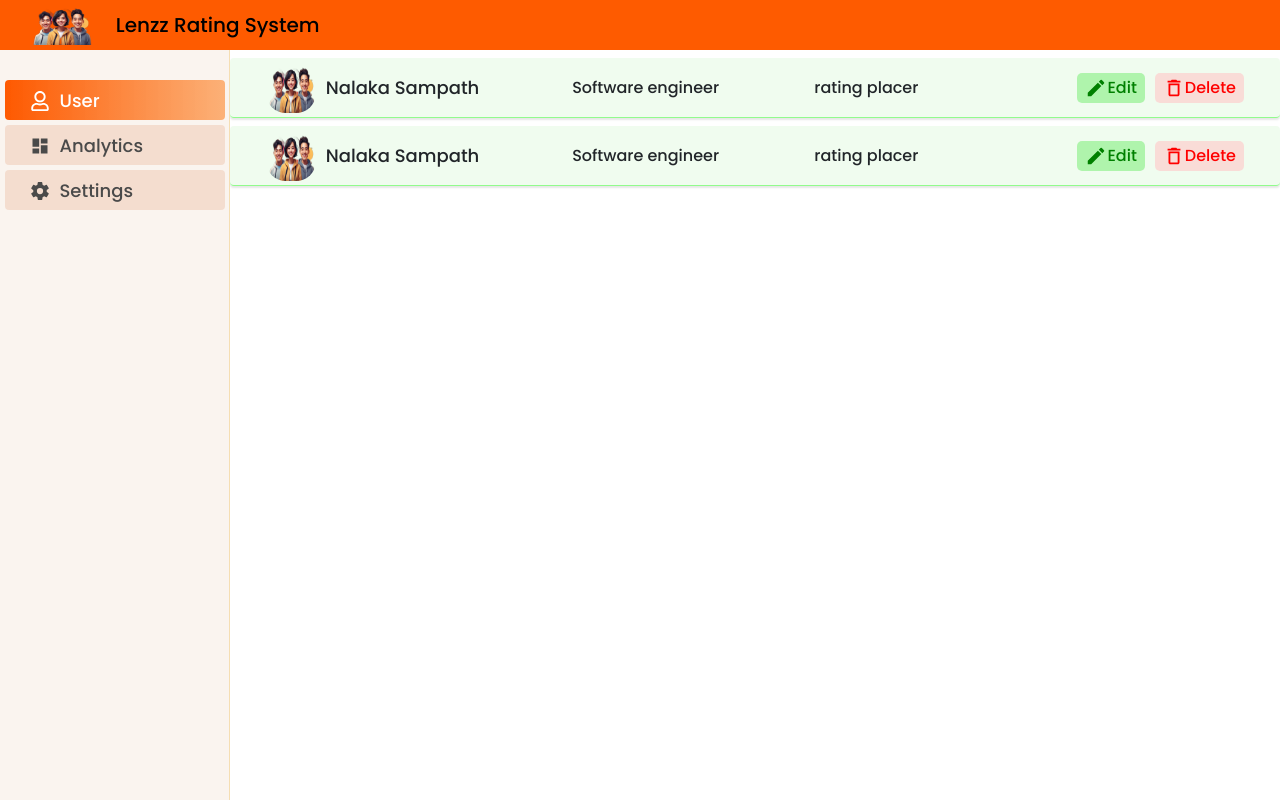
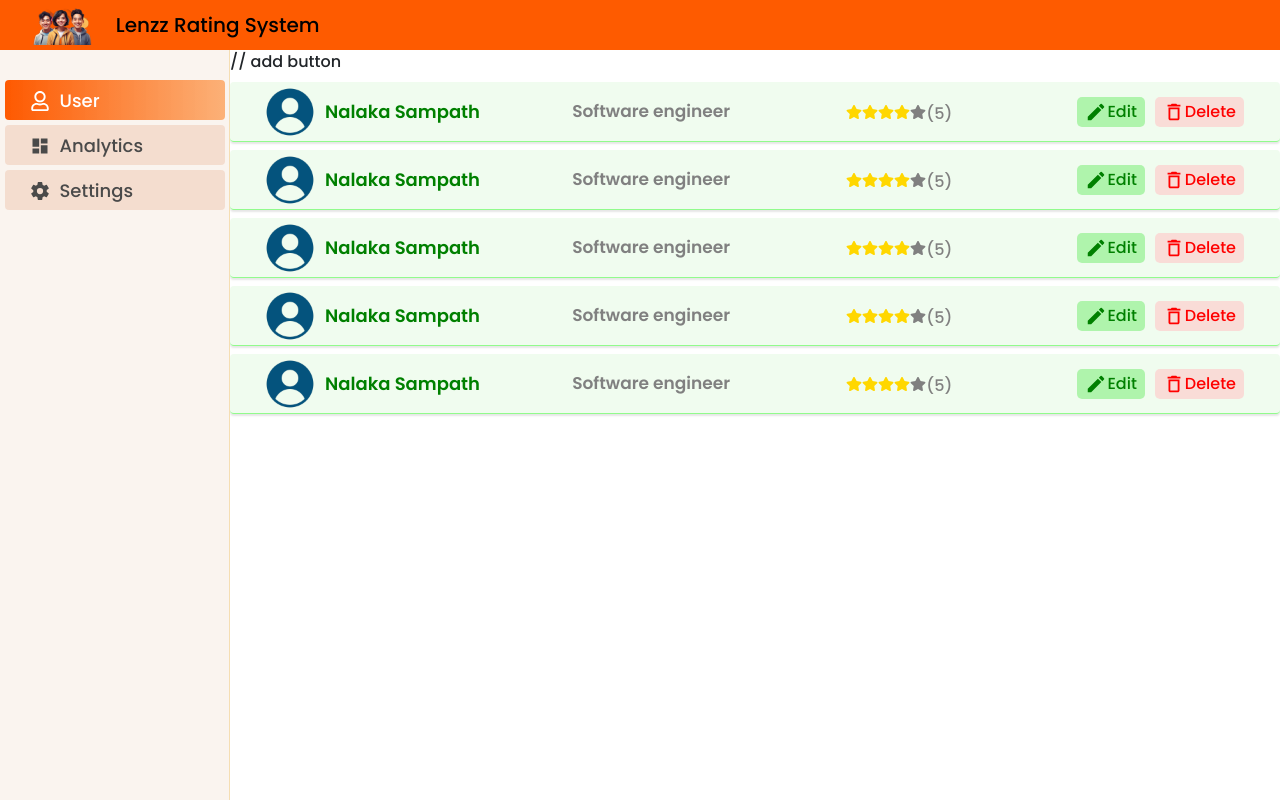
Before and after one commit to UserSampath/Rating-System, a React (Vite) app in the folder frontend/: page /admin in a window 1280 px wide. Built offline with nearby package versions, Linux system fonts and the light colour scheme.

Commit message:
modify user details component

```diff
--- /dev/null
+++ b/frontend/src/components/userDetail/UserDetails.jsx
@@ -0,0 +1,55 @@
+import React from "react";
+import Container from "react-bootstrap/esm/Container";
+import IconButton from "../IconButton/IconButton";
+import { FaStar } from "react-icons/fa";
+const UserDetails = () => {
+  return (
+    <div>
+      {" "}
+      <Container
+        className="d-flex justify-content-between align-items-center mt-2"
+        style={{
+          backgroundColor: "#dff8dd79",
+          borderBottom: "1px solid #91fb8c",
+          borderRadius: "4px",
+          height: "60px",
+          boxShadow: "0 2px 2px rgba(0, 0, 0, 0.1)",
+        }}>
+        <div
+          className="col-3"
+          style={{
+            display: "flex",
+            justifyContent: "center",
+            alignItems: "center",
+          }}>
+          <img
+            src="../../../image/profile.png"
+            alt=""
+            style={{ borderRadius: "50px", width: "50px", height: "50px" }}
+          />
+          <div style={{ fontSize: "18px", marginLeft: "10px" , color:"green",fontWeight:"600" }}>
+            Nalaka Sampath
+          </div>
+        </div>
+        <p style={{fontSize:"17px", color:"gray",fontWeight:"600"}} className="col-2">Software engineer</p>
+
+        <div className="col-2 d-flex justify-content-center align-items-center">
+          {[...Array(4)].map(() => (
+            <FaStar color="gold" />
+          ))}
+          {[...Array(5-4)].map(() => (
+            <FaStar color="gray" />
+          ))}
+          <div style={{ fontSize: "16px", marginTop: "4px" ,color:"gray"}}>(5)</div>
+        </div>
+
+        <div className="m-3 d-flex">
+          <IconButton text="Edit" buttonColor={"green"} />
+          <IconButton text="Delete" buttonColor={"red"} />
+        </div>
+      </Container>
+    </div>
+  );
+};
+
+export default UserDetails;
--- a/frontend/src/pages/adminDashboard/AdminDashboard.jsx
+++ b/frontend/src/pages/adminDashboard/AdminDashboard.jsx
@@ -3,8 +3,10 @@ import "./adminDashboard.css";
 import Side from "../../components/side/Side";
 import Navbars from "../../components/NavBar/Navbar";
 import Container from "react-bootstrap/esm/Container";
-import Button from "../../components/Button/Button";
+
 import IconButton from "../../components/IconButton/IconButton";
+import UserDetails from "../../components/userDetail/UserDetails";
+import Button from "../../components/Button/Button"
 
 
 const AdminDashboard = () => {
@@ -16,73 +18,14 @@ const AdminDashboard = () => {
         <div
           className="ml-230px"
           style={{ marginLeft: "230px", marginTop: "50px", width: "100%" }}>
-          <Container
-            className="d-flex justify-content-between align-items-center mt-2"
-            style={{
-              backgroundColor: "#dff8dd79",
-              borderBottom: "1px solid #91fb8c",
-              borderRadius: "4px",
-              height: "60px",
-              boxShadow: "0 2px 2px rgba(0, 0, 0, 0.1)",
-            }}>
-            <div
-              className="col-3"
-              style={{
-                display: "flex",
-                justifyContent: "center",
-                alignItems: "center",
-              }}>
-              <img
-                src="../../../image/pic1.png"
-                alt=""
-                style={{ borderRadius: "20px", width: "50px", height: "50px" }}
-              />
-              <div style={{ fontSize: "18px", marginLeft: "10px" }}>
-                Nalaka Sampath
-              </div>
-            </div>
-            <p className="col-2">Software engineer</p>
-
-            <p className="col-2">rating placer</p>
-            <div className="m-3 d-flex">
-              <IconButton text="Edit" buttonColor={"green"} />
-              <IconButton text="Delete" buttonColor={"red"} />
-            </div>
-          </Container>
-
-          <Container
-            className="d-flex justify-content-between align-items-center mt-2"
-            style={{
-              backgroundColor: "#dff8dd79",
-              borderBottom: "1px solid #91fb8c",
-              borderRadius: "4px",
-              height: "60px",
-              boxShadow: "0 2px 2px rgba(0, 0, 0, 0.1)",
-            }}>
-            <div
-              className="col-3"
-              style={{
-                display: "flex",
-                justifyContent: "center",
-                alignItems: "center",
-              }}>
-              <img
-                src="../../../image/pic1.png"
-                alt=""
-                style={{ borderRadius: "20px", width: "50px", height: "50px" }}
-              />
-              <div style={{ fontSize: "18px", marginLeft: "10px" }}>
-                Nalaka Sampath
-              </div>
-            </div>
-            <p className="col-2">Software engineer</p>
-
-            <p className="col-2">rating placer</p>
-            <div className="m-3 d-flex">
-              <IconButton text="Edit" buttonColor={"green"} />
-              <IconButton text="Delete" buttonColor={"red"} />
-            </div>
-          </Container>
+          <div>
+         // add button
+          </div>
+          <UserDetails />
+          <UserDetails />
+          <UserDetails />
+          <UserDetails />
+          <UserDetails />
         </div>
       </div>
     </div>
```
Also changed, not shown: frontend/image/profile.png (added).
